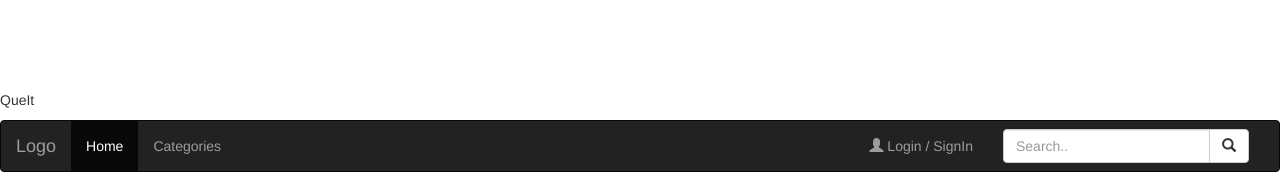
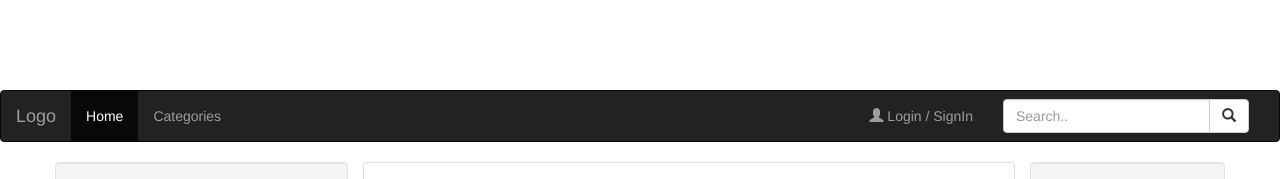
Before and after one commit to pbeach5693/Software-Engineering-Website, a website: page src/index.html in a window 1280 px wide. Shown: the top 179 px of the page. Drawn offline with nearby package versions, Linux system fonts and the light colour scheme; files that its build step writes are made by us from their sources.

Commit message:
Update index.html
deleted the que-it above the nav-bar

```diff
--- a/src/index.html
+++ b/src/index.html
@@ -55,7 +55,6 @@
   <![endif]-->
 
   <!-- Add your site or application content here -->
-  <p>QueIt</p>
 
   <script src="js/vendor/modernizr-{{MODERNIZR_VERSION}}.min.js"></script>
   <script src="https://code.jquery.com/jquery-{{JQUERY_VERSION}}.min.js" integrity="{{JQUERY_SRI_HASH}}" crossorigin="anonymous"></script>
```
